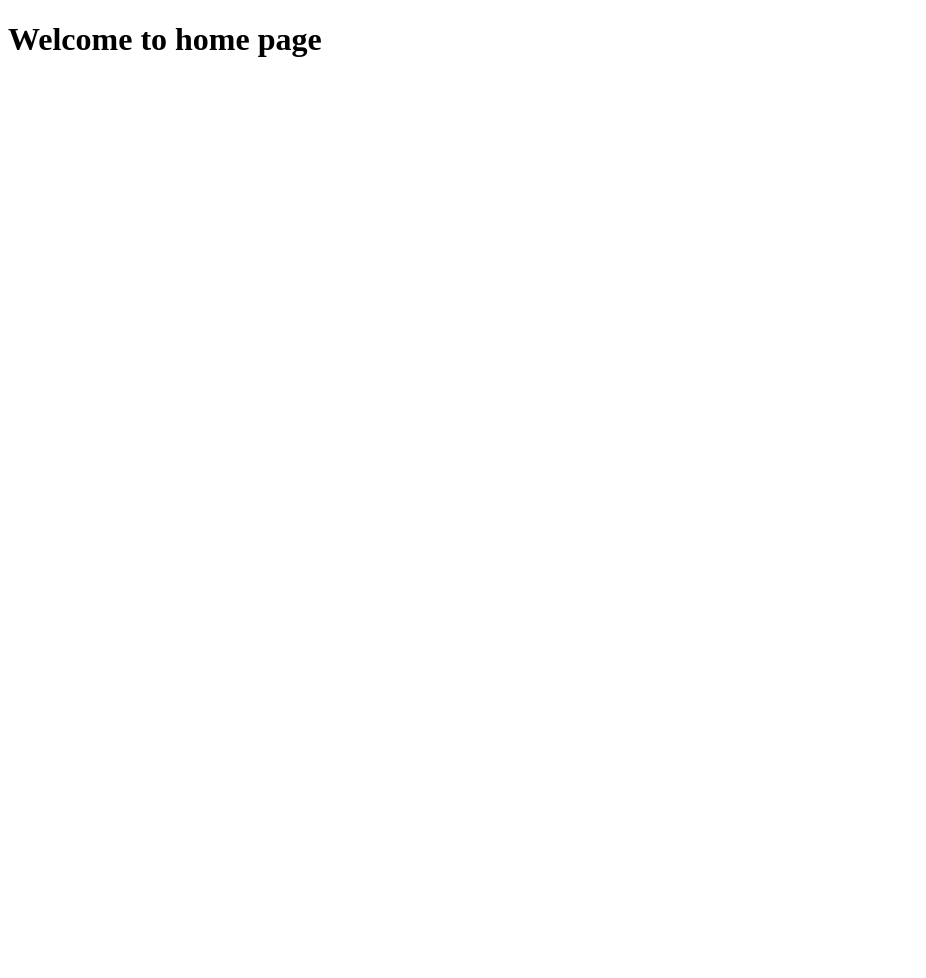
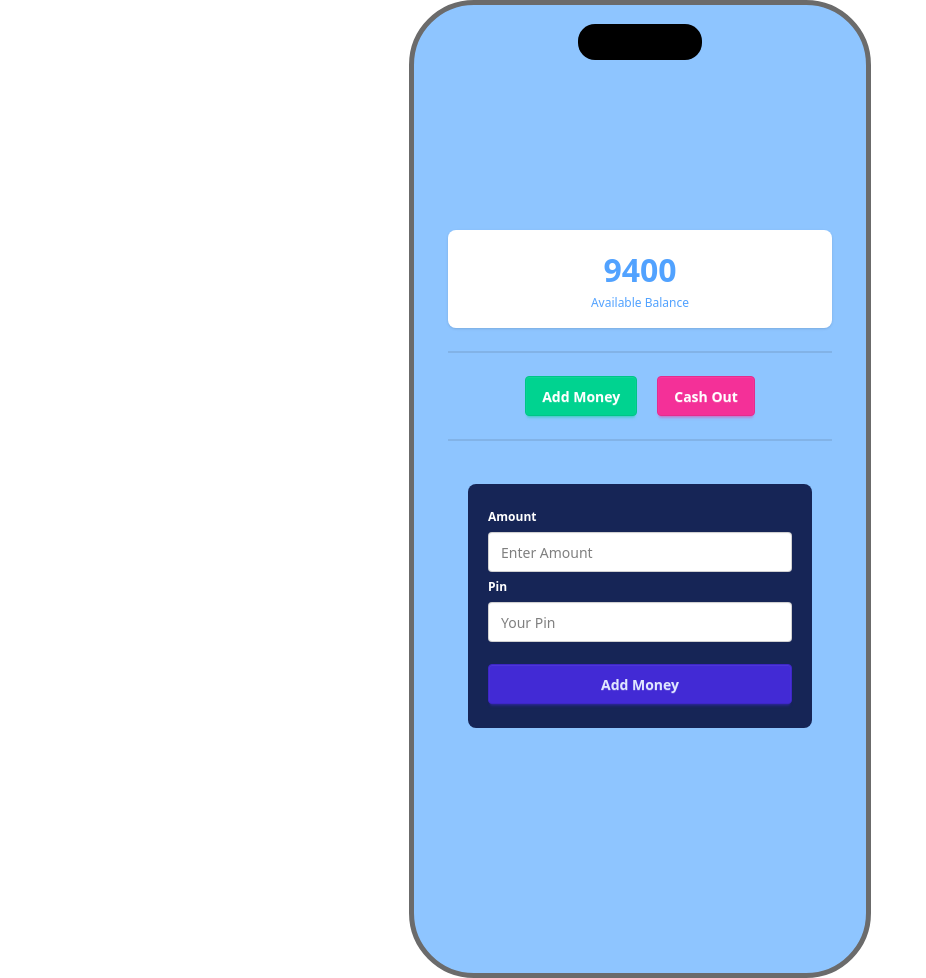
Before and after one commit to shafrinahamed097/payoo-mfs, a plain HTML site: page home.html in a window 1280 px wide. Shown: the whole page, without its empty margins (0-926 px from the left). Before the commit the page ends 800 px from the top, so only its background shows below. Drawn offline with nearby package versions, Linux system fonts and the light colour scheme.

Commit message:
Created add money button and add money form

```diff
--- a/home.html
+++ b/home.html
@@ -5,11 +5,58 @@
     <meta charset="UTF-8">
     <meta name="viewport" content="width=device-width, initial-scale=1.0">
     <title>Payoo Home Page</title>
+    <!-- Added DASISY UI CDN -->
+    <link href="https://cdn.jsdelivr.net/npm/daisyui@5" rel="stylesheet" type="text/css" />
+    <script src="https://cdn.jsdelivr.net/npm/@tailwindcss/browser@4"></script>
 </head>
 
 <body>
-    <h1>Welcome to home page</h1>
+    <main class="flex justify-center">
+        <div class="mockup-phone bg-blue-300">
+            <div class="mockup-phone-camera"></div>
+            <div class="mockup-phone-display text-white grid place-content-center">
+                <!-- Available Balance -->
+                <div>
+                    <div class="stats shadow flex justify-center">
+                        <div class="stat bg-white text-blue-400">
 
+                            <div class="stat-value text text-center">9400</div>
+
+                            <div class="stat-desc  text text-center text-blue-400">Available Balance</div>
+                        </div>
+                    </div>
+                    <div>
+                        <div class="divider w-96 "></div>
+                    </div>
+                </div>
+
+                <!-- User Action Button -->
+                <div class="flex flex-nowrap gap-5 justify-center">
+                    <button class="btn  btn-success text-white">Add Money</button>
+                    <button class="btn  btn-secondary text-white ">Cash Out</button>
+                </div>
+                <div class="divider"></div>
+                <!-- Add Money Form Start -->
+                <form class="m-5 bg-blue-950 rounded-lg ">
+                    <fieldset class="fieldset m-5">
+                        <label class="label text-white font-semibold">Amount</label>
+                        <input id="phone-number" type="tel" class="input text-black" placeholder="Enter Amount" />
+                        <label class="label text-white font-semibold">Pin</label>
+                        <input id="pin-number" type="password" class="input input-bordered text-black"
+                            placeholder="Your Pin" autocomplete="off" required />
+
+                        <button id="btn-login" type="submit" class="btn btn-primary mt-4 r">Add Money</button>
+                    </fieldset>
+                </form>
+
+                <!-- Add Money Form End -->
+
+            </div>
+
+
+        </div>
+    </main>
+    <script src="/js/home.js"></script>
 </body>
 
 </html>
--- /dev/null
+++ b/js/home.js
@@ -0,0 +1 @@
+console.log("Home JS Connected");
```
